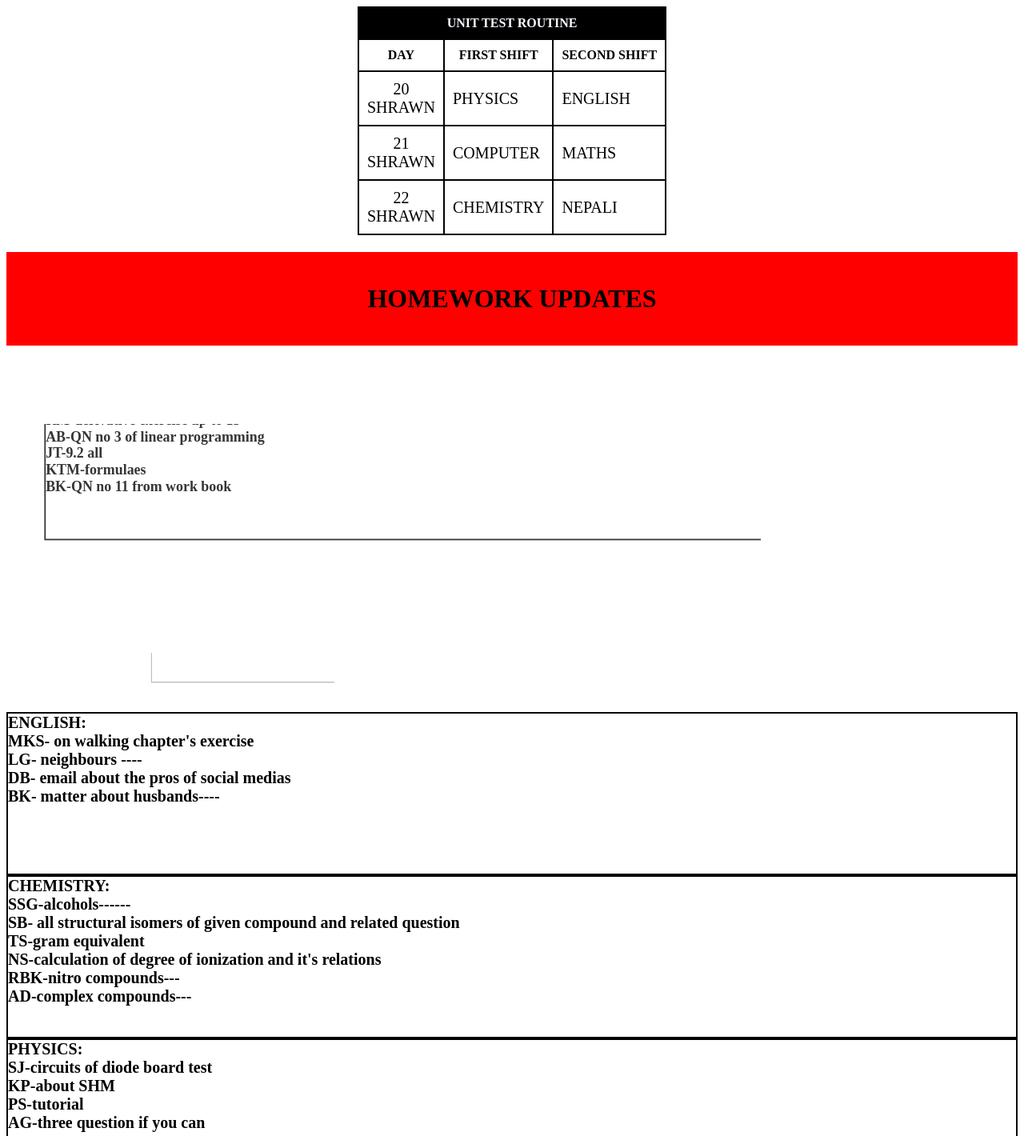
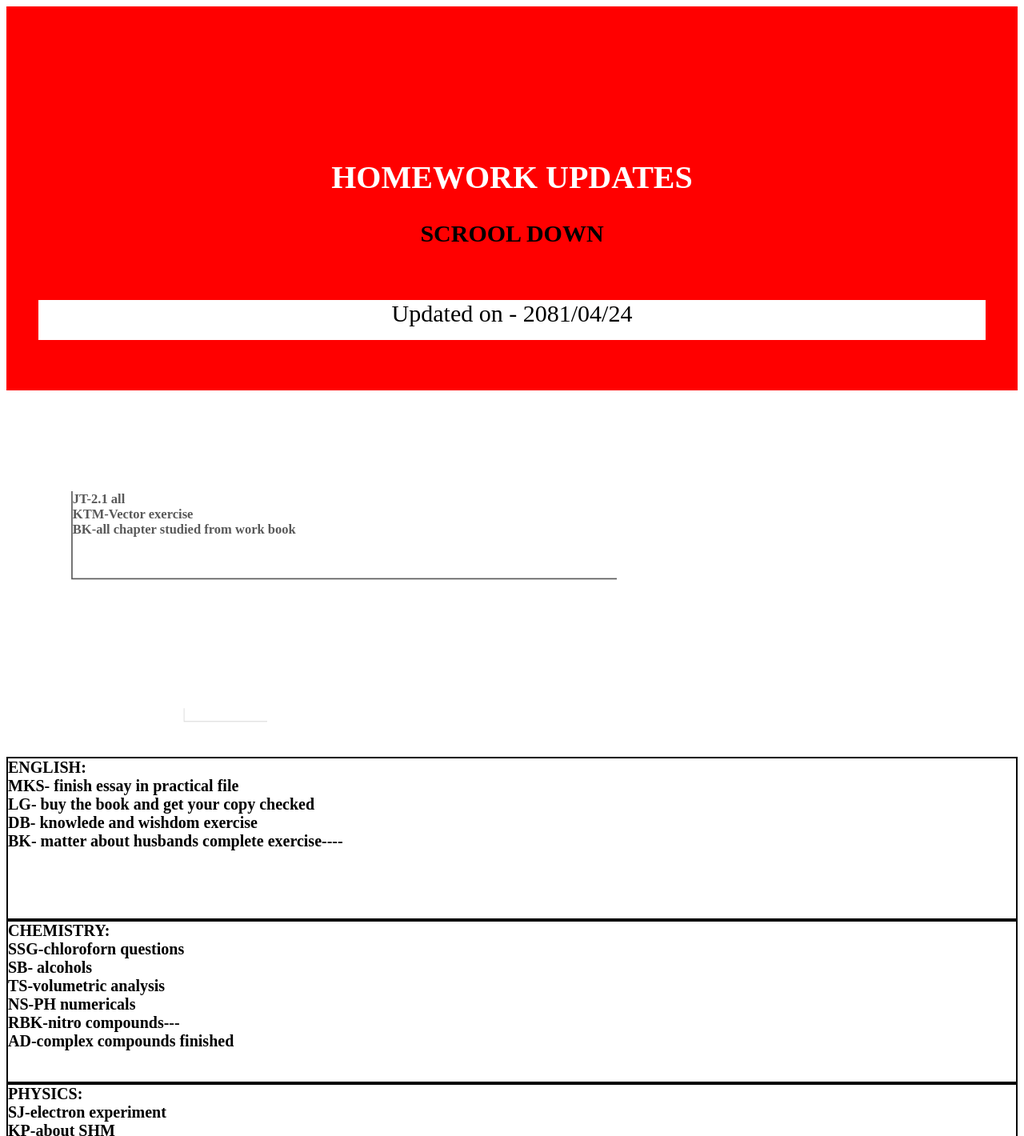
Before and after one commit to ANMOL3455/M13-pcACTV.com, a plain HTML site: page hw.html in a window 1280 px wide. Shown: the top 1420 px of the page at 80% size. Drawn offline with Linux system fonts and the light colour scheme.

Commit message:
Update hw.html

```diff
--- a/hw.html
+++ b/hw.html
@@ -20,20 +20,34 @@
      animation-range: entry 0 cover 40%;
 		}
 
-h1{
+.er{
+
 	background: red;
 	padding: 40px;
+	height: 400px;
+	color: white;
+
+}
+.er h1{
+	margin-top: 150px;
+		font-size: 40px;
+}
+h3{
+	text-align: center;
+	color: black;
+	font-size: 30px;
+
+}
+.update{
+	background: white;
+	margin: 0 auto;
+	color: black;
+	height: 50px;
+	text-align: center;
+		font-size: 30px;
 }
 
 
-table,td,th,tr{
-	border:2px solid black;
-	border-collapse: collapse;
-	padding :10px;
-}
-td{
-	font-size: 20px;
-}
  @keyframes appear{
     from{
       opacity: 0;
@@ -67,45 +81,15 @@ s0.parentNode.insertBefore(s1,s0);
 </script>
 <!--End of Tawk.to Script-->
 <body>
-
-
-
-<table align="center">
-	<tr>
-		<th colspan="3" style="background: black; color: ghostwhite;">UNIT TEST ROUTINE </th>
-	</tr>
-	<tr>
-		<th>DAY</th>
-		<th>FIRST SHIFT</th>
-		<th>SECOND SHIFT</th>
-	</tr>
-	<tr>
-<td align="center">20
-	<br>
-	SHRAWN
-</td>
-		<td>PHYSICS</td>
-		<td>ENGLISH</td>
-	</tr>
-	<tr>
-<td align="center">21
-	<br>
-	SHRAWN
-</td>
-		<td>COMPUTER</td>
-		<td>MATHS</td>
-	</tr>
-	<tr>
-<td align="center">22
-	<br>
-	SHRAWN
-</td>
-		<td>CHEMISTRY</td>
-		<td>NEPALI</td>
-	</tr>
-</table>
+<div class="er">
 <h1 align="center">HOMEWORK UPDATES</h1>
-
+<h3>SCROOL DOWN</h3>
+<br>
+<br>
+<div class="update">
+	Updated on - 2081/04/24
+</div>
+</div>
 
 <div class="main">
 
@@ -115,15 +99,15 @@ s0.parentNode.insertBefore(s1,s0);
 
 	MATHS:<br>
 
-	RM-derivative exercise up to 15<br>
+	RM-derivative finished<br>
 
-	AB-QN no 3 of linear programming<br>
+	AB-LPP FINIDHED<br>
 
-	JT-9.2 all<br>
+	JT-2.1 all<br>
 
-	KTM-formulaes<br>
+	KTM-Vector exercise<br>
 
-	BK-QN no 11 from work book
+	BK-all chapter studied from work book
 
 
 
@@ -132,48 +116,48 @@ s0.parentNode.insertBefore(s1,s0);
 
 NEPLAI:<br>
 
-ST- passage QN<br>
+ST- finish saramsa<br>
 
-BD- lesson 1 up to QN 9<br>
+BD- complete lesson 1 and 2 all<br>
 
-BBB-all QN from grammer portion<br>
+BBB-all QN from ukhan tukka etc<br>
 
 </div>
 <div class="sub">
 	ENGLISH:<br>
 
-	MKS- on walking chapter's exercise <br>
+	MKS- finish essay in practical file <br>
 
-	LG- neighbours ----<br>
+	LG- buy the book and get your copy checked<br>
 
-	DB- email about the pros of social medias<br>
+	DB- knowlede and wishdom exercise<br>
 
-	BK- matter about husbands----<br>
+	BK- matter about husbands complete  exercise----<br>
 
 </div>
 <div class="sub">
 
 CHEMISTRY:<br>
-SSG-alcohols------<br>
+SSG-chloroforn questions<br>
 
-SB- all structural isomers of given compound and related question<br>
+SB- alcohols<br>
 
-TS-gram equivalent<br>
+TS-volumetric analysis<br>
 
-NS-calculation of degree of ionization and it's relations<br>
+NS-PH numericals<br>
 
 RBK-nitro compounds---<br>
 
-AD-complex compounds---
+AD-complex compounds finished
 
 </div>
 <div class="sub">
 
 
 	PHYSICS:<br>
-	SJ-circuits of diode board test<br>
+	SJ-electron experiment<br>
 	KP-about SHM<br>
-	PS-tutorial<br>
+	PS-tutorial sumbtion [T no.5]<br>
 	AG-three question if you can
 </div>
 <div class="sub">
@@ -181,9 +165,12 @@ AD-complex compounds---
 
 	COMPUTER:<br>
 	GB-complete notes<br>
-	SB-networking<br>
-	DA-programs from 41 to 51 in book
+	SB-networking revise<br>
+	DA-Be preapered for structures
 </div>
+<br>
+<br>
+<br>
 <br>
 <br>
 <br>
```
